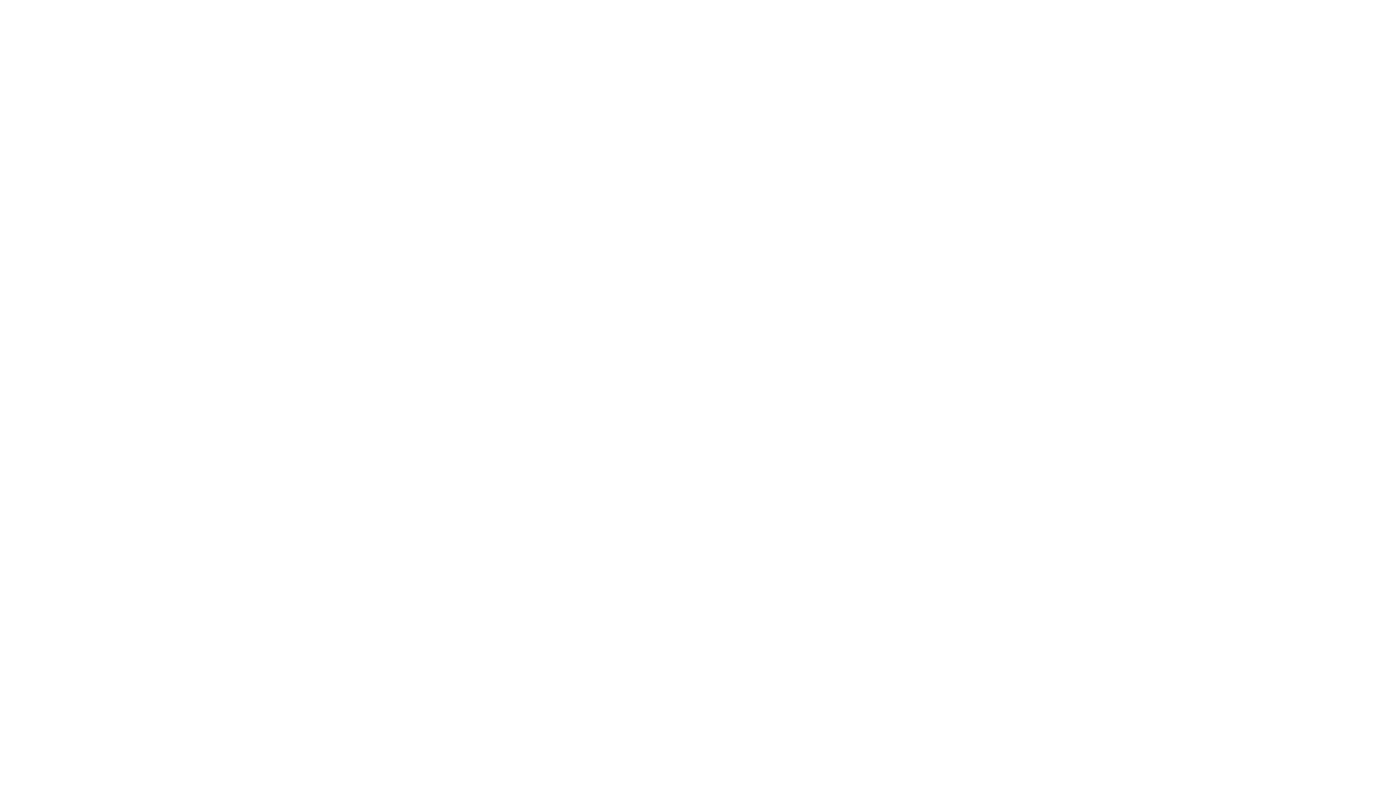
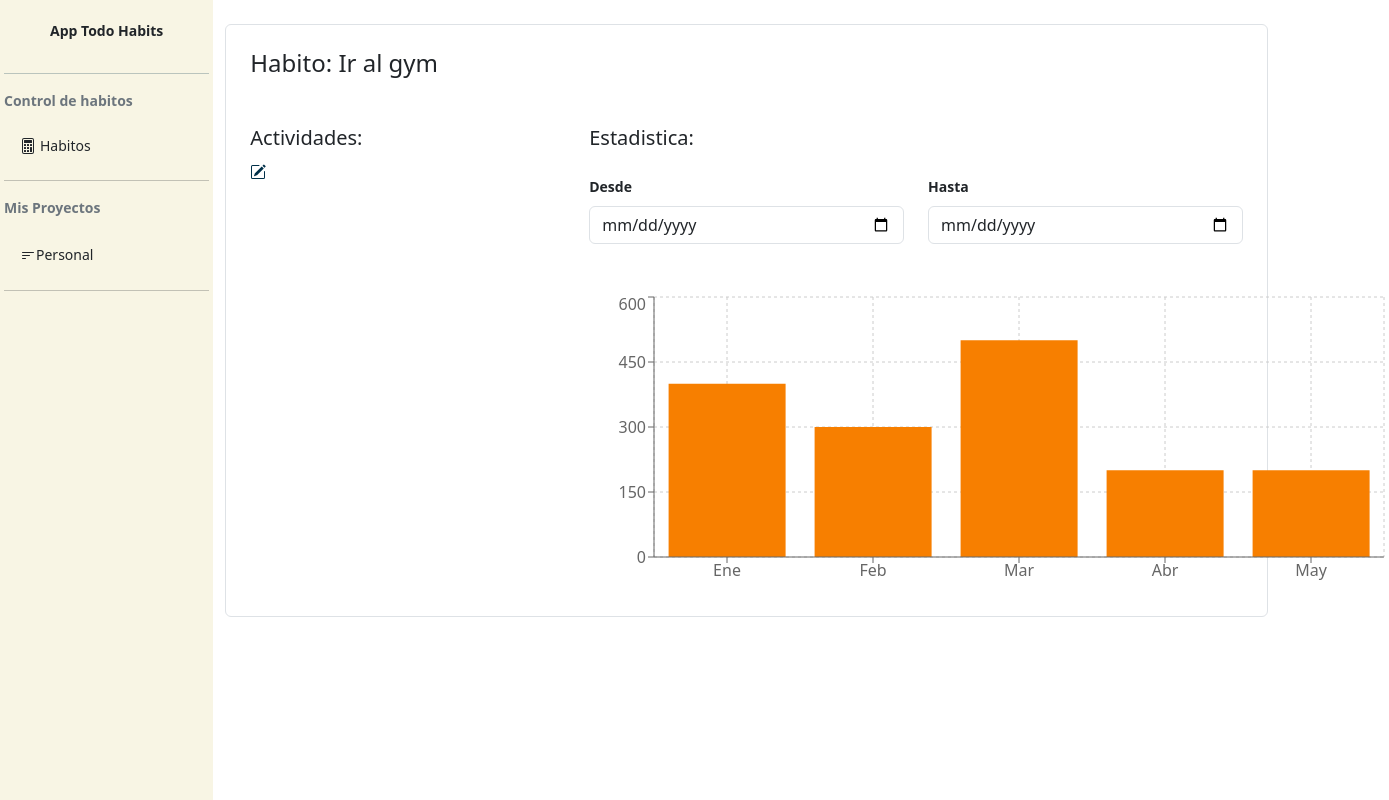
Before and after one commit to Joselo-1612/appTodoHabits-front, a React (Vite) app: page /habito/1 in a window 1280 px wide. Before the commit this address had no page. Shown: the whole page, 1389 px wide, since content can reach past the window. Built offline with nearby package versions, Linux system fonts and the light colour scheme; sample sign-in values are in the browser's storage.

Commit message:
Integracion del componente recharts

```diff
--- a/package.json
+++ b/package.json
@@ -17,7 +17,8 @@
     "react-calendar": "^6.0.0",
     "react-dom": "^18.3.1",
     "react-icons": "^5.5.0",
-    "react-router-dom": "^6.30.3"
+    "react-router-dom": "^6.30.3",
+    "recharts": "^3.8.1"
   },
   "devDependencies": {
     "@eslint/js": "^9.13.0",
--- a/src/components/habits/HabitModal.tsx
+++ b/src/components/habits/HabitModal.tsx
@@ -55,6 +55,9 @@ const HabitModal: React.FC<IHabitNew> = ({ show, onClose, refresh, selectedHabit
       });
     }
   }, [form.hab_type_recurrence])
+
+  console.log("valor-de-form", form);
+
 
   return (
     <div
--- a/src/components/habits/HabitsList.tsx
+++ b/src/components/habits/HabitsList.tsx
@@ -5,6 +5,7 @@ import { HabitJson } from "../../interfaces/Habit";
 import HabitModal from "./HabitModal";
 import { useUtil } from "../../hooks/useUtil";
 import { useState } from "react";
+import { Link } from "react-router-dom";
 
 interface HabitsListProps {
   habits: HabitJson[];
@@ -57,9 +58,11 @@ const HabitsList: React.FC<HabitsListProps> = ({ habits, refresh }) => {
       />
       <ul className="row list-unstyled">
         {habits?.map((habit: any) => (
-          <li key={habit.id} className="col-12 col-md-3 mb-4">
+          <li key={habit.hab_id} className="col-12 col-md-3 mb-4">
             <div className="d-flex align-items-center gap-1">
-              <BsPencilSquare style={{cursor: "pointer"}} />
+              <Link to={`/habito/${habit.hab_id}`}>
+                <BsPencilSquare style={{cursor: "pointer", color:"#003049"}} />
+              </Link>
               <BsTrash onClick={() => handleDeleteHabit(habit)} style={{cursor: "pointer"}}/>
               <span className="fw-2">
                 {habit.hab_name}
--- a/src/interfaces/Habit.ts
+++ b/src/interfaces/Habit.ts
@@ -23,3 +23,8 @@ export interface HabitCompleteDetail {
     hac_date: string,
     hac_id: number
 }
+
+export interface ReportDate {
+    from: string;
+    to: string;
+}
--- /dev/null
+++ b/src/pages/HabitDetailPage.tsx
@@ -0,0 +1,95 @@
+import { useEffect, useState } from "react";
+import LayoutMain from "../layouts/LayoutMain";
+import { BsPencilSquare } from "react-icons/bs";
+import Form from "react-bootstrap/esm/Form";
+import { ReportDate } from "../interfaces/Habit";
+import { useForm } from "../hooks/useForm";
+import { Bar, BarChart, CartesianGrid, Legend, Tooltip, TooltipContentProps, XAxis, YAxis } from "recharts";
+
+const initialReportDate: ReportDate = {
+  from: "",
+  to: ""
+}
+
+const HabitDetailPage = () => {
+
+  const sessionToken = localStorage.getItem("token") ?? "";
+  const [refreshPage, setRefreshPage] = useState(false);
+  const { form, handleChange } = useForm<ReportDate>(initialReportDate);
+
+
+  const handleRefresh = () => {
+    setRefreshPage(!refreshPage);
+  }
+
+  useEffect(() => {
+    // getListHabists();
+    // getListHabitsComplete();
+  }, [sessionToken, refreshPage]);
+
+  console.log("val-de-reportDate", form);
+
+    const data = [
+    { name: "Ene", ventas: 400 },
+    { name: "Feb", ventas: 300 },
+    { name: "Mar", ventas: 500 },
+    { name: "Abr", ventas: 200 },
+    { name: "May", ventas: 200 }
+    ];
+
+  return (
+    <LayoutMain>
+      <div className="container p-4 my-4 rounded border">
+        <section>
+          <div>
+            <h4>Habito: Ir al gym</h4>
+          </div>
+          <div className="row mt-5">
+            <div className="col-md-4">
+              <h5>Actividades:</h5>
+              <BsPencilSquare style={{ cursor: "pointer", color: "#003049" }} />
+            </div>
+            <div className="col-md-8">
+              <h5>Estadistica:</h5>
+              <div className="row">
+                <Form.Group className="mt-3 col-md-6">
+                  <Form.Label className="fs-6 fw-bold">
+                    <small>Desde</small>
+                  </Form.Label>
+                  <Form.Control
+                    type="date"
+                    placeholder="Mensual"
+                    name="from"
+                    value={form.from}
+                    onChange={handleChange}
+                  />
+                </Form.Group>
+                <Form.Group className="mt-3 col-md-6">
+                  <Form.Label className="fs-6 fw-bold">
+                    <small>Hasta</small>
+                  </Form.Label>
+                  <Form.Control
+                    type="date"
+                    placeholder="Mensual"
+                    name="to"
+                    value={form.to}
+                    onChange={handleChange}
+                  />
+                </Form.Group>
+              </div>
+              <BarChart width={800} height={300} data={data} className="mt-5">
+                <CartesianGrid strokeDasharray="3 3" />
+                <XAxis dataKey="name" />
+                <YAxis />
+                <Tooltip />
+                <Bar dataKey="ventas" fill="#f77f00" />
+              </BarChart>
+            </div>
+          </div>
+        </section>
+      </div>
+    </LayoutMain>
+  );
+};
+
+export default HabitDetailPage;
--- a/src/routes/App.tsx
+++ b/src/routes/App.tsx
@@ -1,4 +1,5 @@
 import ProtectedRoute from '../components/ProtectedRoute'
+import HabitDetailPage from '../pages/HabitDetailPage'
 import HabitPage from '../pages/HabitPage'
 import LoginPage from '../pages/LoginPage'
 
@@ -18,6 +19,7 @@ const App = () => {
 
         <Route element={<ProtectedRoute isAllowed={!!sessionToken} />}>
           <Route path="/habitos" element={<HabitPage />} />
+          <Route path="/habito/:id" element={<HabitDetailPage />} />
         </Route>
       </Routes>
     </BrowserRouter>
```
Also changed, not shown: 1 other file (tests, documents, lock files or other folders).
